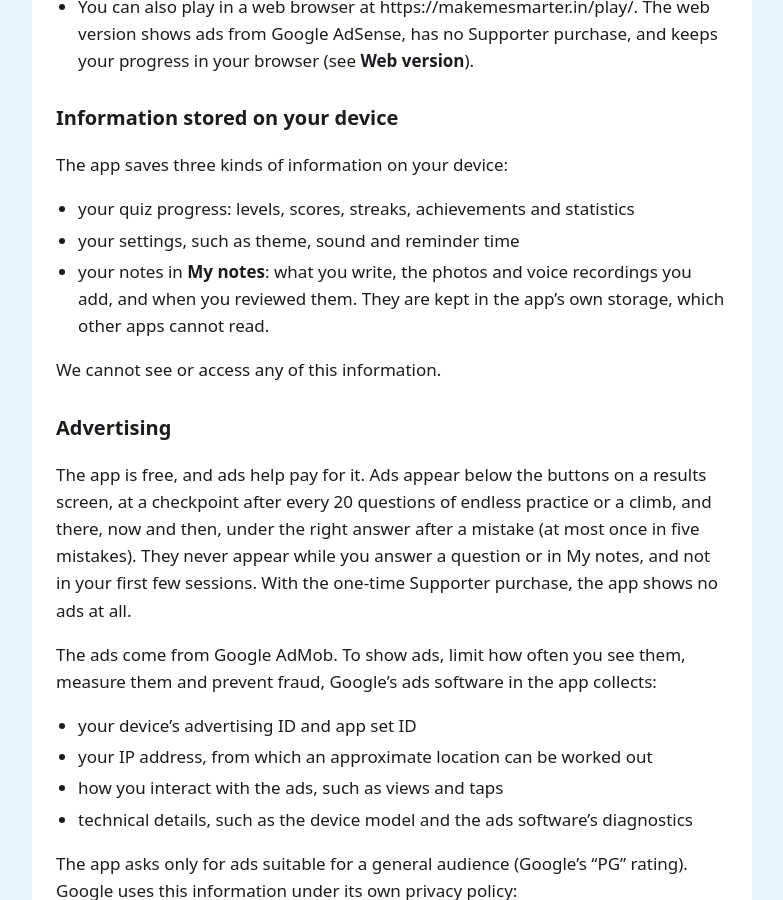
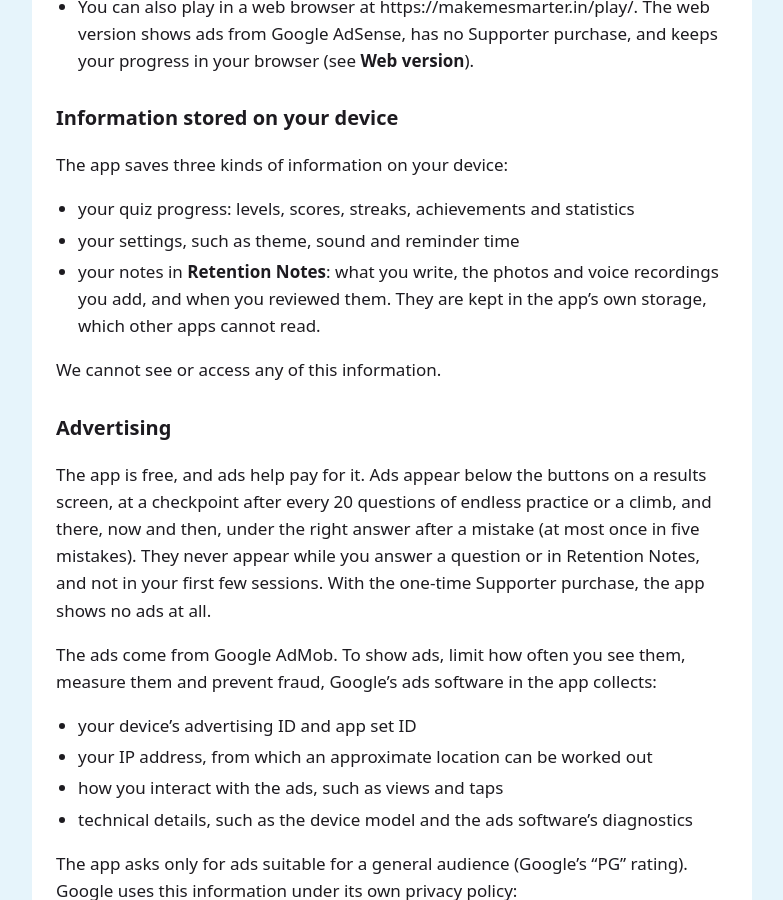
Before and after one commit to MuraskarAmit/MuraskarAmit.github.io, a Jekyll site: the page built from privacy-policy.md, in a window 1280 px wide and 900 px high, scrolled down 506 px. Shown: the whole window, without its empty margins (248-1031 px from the left). Built offline with Jekyll 4.4.1, drawn with Linux system fonts in a browser that asks for light colours; our own code applies the rules of GitHub Pages for plain Markdown files; some of the changed text lies outside the part shown.

Commit message:
Policy and How it helps: My notes is now called Retention Notes
Co-Authored-By: Claude Opus 5.5 <noreply@anthropic.com>

```diff
--- a/privacy-policy.md
+++ b/privacy-policy.md
@@ -14,12 +14,12 @@ Make Me Smarter ("the app") is developed by makemesmarter ("we"). This policy ex
 The app saves three kinds of information on your device:
 - your quiz progress: levels, scores, streaks, achievements and statistics
 - your settings, such as theme, sound and reminder time
-- your notes in **My notes**: what you write, the photos and voice recordings you add, and when you reviewed them. They are kept in the app's own storage, which other apps cannot read.
+- your notes in **Retention Notes**: what you write, the photos and voice recordings you add, and when you reviewed them. They are kept in the app's own storage, which other apps cannot read.
 
 We cannot see or access any of this information.
 
 ## Advertising
-The app is free, and ads help pay for it. Ads appear below the buttons on a results screen, at a checkpoint after every 20 questions of endless practice or a climb, and there, now and then, under the right answer after a mistake (at most once in five mistakes). They never appear while you answer a question or in My notes, and not in your first few sessions. With the one-time Supporter purchase, the app shows no ads at all.
+The app is free, and ads help pay for it. Ads appear below the buttons on a results screen, at a checkpoint after every 20 questions of endless practice or a climb, and there, now and then, under the right answer after a mistake (at most once in five mistakes). They never appear while you answer a question or in Retention Notes, and not in your first few sessions. With the one-time Supporter purchase, the app shows no ads at all.
 
 The ads come from Google AdMob. To show ads, limit how often you see them, measure them and prevent fraud, Google's ads software in the app collects:
 - your device's advertising ID and app set ID
@@ -53,7 +53,7 @@ If you turn on the daily reminder, or the reminders for your notes, the app sche
 ## Permissions
 - **Notifications:** used only to show the reminders you turned on: the daily reminder and the reminders for your notes.
 - **Run at startup:** used only to set your reminders again after the phone restarts.
-- **Microphone:** used only to record a voice note in My notes, while you record after tapping **Record**. The recording is saved on your device.
+- **Microphone:** used only to record a voice note in Retention Notes, while you record after tapping **Record**. The recording is saved on your device.
 - **Camera and photos:** the app has no camera or photo-library permission. When you add a photo to a note, Android's camera app or photo picker opens, and the app receives only the photo you take or pick. It keeps a copy without the photo's location data.
 - **Internet and network state:** used only by Google's ads software, to load ads. Everything else in the app works offline.
 - **Advertising ID and Android's ad services:** used only by Google's ads software, as described under **Advertising**.
@@ -69,7 +69,7 @@ The app has no analytics or crash-reporting services of its own.
 
 ## Web version
 You can also play Make Me Smarter in a web browser at https://makemesmarter.in/play/. It works like the app, with these differences:
-- It has no Supporter purchase, and no reminders, profiles, My notes or "rate this app" card. Its ads come from Google AdSense instead of AdMob (see **Ads in the web version**).
+- It has no Supporter purchase, and no reminders, profiles, Retention Notes or "rate this app" card. Its ads come from Google AdSense instead of AdMob (see **Ads in the web version**).
 - Your progress and settings are kept in your browser's storage on your device, where we cannot see them. Clearing this site's data in your browser erases them, and some browsers clear it by themselves after some weeks without a visit, so use **Export progress** (it downloads a backup file) to keep a copy.
 - The pages, and the fonts they use, are served by GitHub Pages, which GitHub runs. Like any web host, GitHub receives your IP address and browser details when the pages load: https://docs.github.com/site-policy/privacy-policies/github-general-privacy-statement. Apart from the ads, the web version loads nothing from anyone else.
 - **Share** uses your browser's share menu, or opens your email app if the browser has none. **Send feedback** includes the app version and a recent error log, but no device details.
```
Also changed, not shown: how-it-helps.md (+1 -1 lines).
